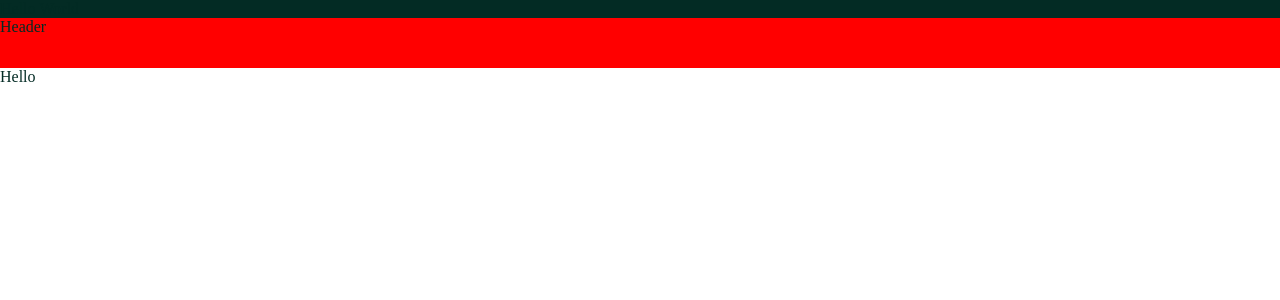
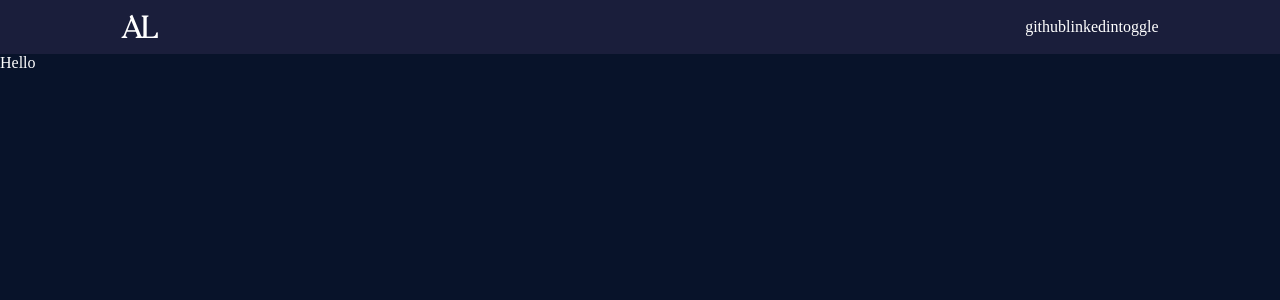
Before and after one commit to LashaLoi/cv, a Next.js app: page / in a window 1280 px wide. Shown: the top 300 px of the page. Built offline with nearby package versions, Linux system fonts and the light colour scheme.

Commit message:
start working on header

```diff
--- a/components/header/index.tsx
+++ b/components/header/index.tsx
@@ -1,11 +1,19 @@
-import styled from "styled-components";
+import { Flex, Box } from "components/box";
+import { H3 } from "components/headers";
 
-import { Box } from "components/box";
+import { theme } from "theme";
 
-const HeaderContainer = styled(Box)`
-  position: relative;
-  background: red;
-  height: 50px;
-`;
-
-export const Header = () => <HeaderContainer>Header</HeaderContainer>;
+export const Header = () => (
+  <Flex
+    justifyContent="space-between"
+    height={theme.space[7]}
+    alignItems="center"
+    bg="darkSecondary"
+    px={9}
+  >
+    <H3>AL</H3>
+    <Flex>
+      <Box>github</Box> <Box>linkedin</Box> <Box>toggle</Box>
+    </Flex>
+  </Flex>
+);
--- a/modules/root/index.tsx
+++ b/modules/root/index.tsx
@@ -1,16 +1,3 @@
-import styled from "styled-components";
+import { Layout } from "components/layout";
 
-import { Layout } from "components/layout";
-import { Box } from "components/box";
-
-const Item = styled(Box)`
-  width: 100%;
-  background: ${props => props.theme.colors.evergreen};
-`;
-
-export const Root = () => (
-  <>
-    <Item>Hello World</Item>
-    <Layout />
-  </>
-);
+export const Root = () => <Layout>Hello World</Layout>;
--- a/theme/brackpoints.ts
+++ /dev/null
@@ -1,14 +0,0 @@
-export class BreakpointsArray extends Array<number> {
-  xs: number;
-  sm: number;
-  md: number;
-  lg: number;
-
-  constructor(items: Array<number>) {
-    super(...items);
-    this.xs = 0;
-    this.sm = items[0];
-    this.md = items[1];
-    this.lg = items[2];
-  }
-}
--- a/theme/colors.ts
+++ b/theme/colors.ts
@@ -18,7 +18,9 @@ export type Color =
   | "lightSalmon"
   | "melrose"
   | "astralBlue"
-  | "white";
+  | "white"
+  | "darkPrimary"
+  | "darkSecondary";
 
 export type Palette = Record<Color, string>;
 
@@ -46,5 +48,8 @@ export const colors: Palette = {
   melrose: "#cfc6ff",
   astralBlue: "#337ab7",
 
-  white: "#ffffff"
+  white: "#ffffff",
+
+  darkPrimary: "#08132a",
+  darkSecondary: "#1a1e3b"
 };
--- a/theme/global-styles/index.tsx
+++ b/theme/global-styles/index.tsx
@@ -73,7 +73,8 @@ export const GlobalStyles = createGlobalStyle<{ theme: Theme }>`
     margin: 0;
     padding: 0;
 
-    color: ${props => props.theme.colors.evergreen};
+    color: ${props => props.theme.colors.white};
+    background-color: ${props => props.theme.colors.darkPrimary};
     min-width: 375px; /* We lock at 375 min and zoom viewport to fit for smaller devices */
   }
 
--- a/theme/index.ts
+++ b/theme/index.ts
@@ -1,19 +1,19 @@
 import CSS from "csstype";
+
 import { fonts, Fonts } from "./typography";
 import { colors, Palette } from "./colors";
-import { BreakpointsArray } from "./brackpoints";
 
 export * from "./colors";
 export * from "./typography";
 
-export interface ColorProps {
+export type ColorProps = {
   color?: CSS.Property.Color;
   bg?: CSS.Property.Color;
-}
+};
 
 export type Theme = {
   layers: Record<string, number>;
-  breakpoints: BreakpointsArray;
+  breakpoints: any;
   colors: Palette;
   fonts: Fonts;
   space: string[];
@@ -33,7 +33,7 @@ export const theme: Theme = {
     modalShim: 9998 /* the layer below a modal */,
     modal: 9999
   },
-  breakpoints: new BreakpointsArray([669, 948, 1220]),
+  breakpoints: [0, 669, 948, 1220],
   space: [
     // /////////////////////////////////
     /* DO NOT EVER MODIFY THIS ARRAY */
```
